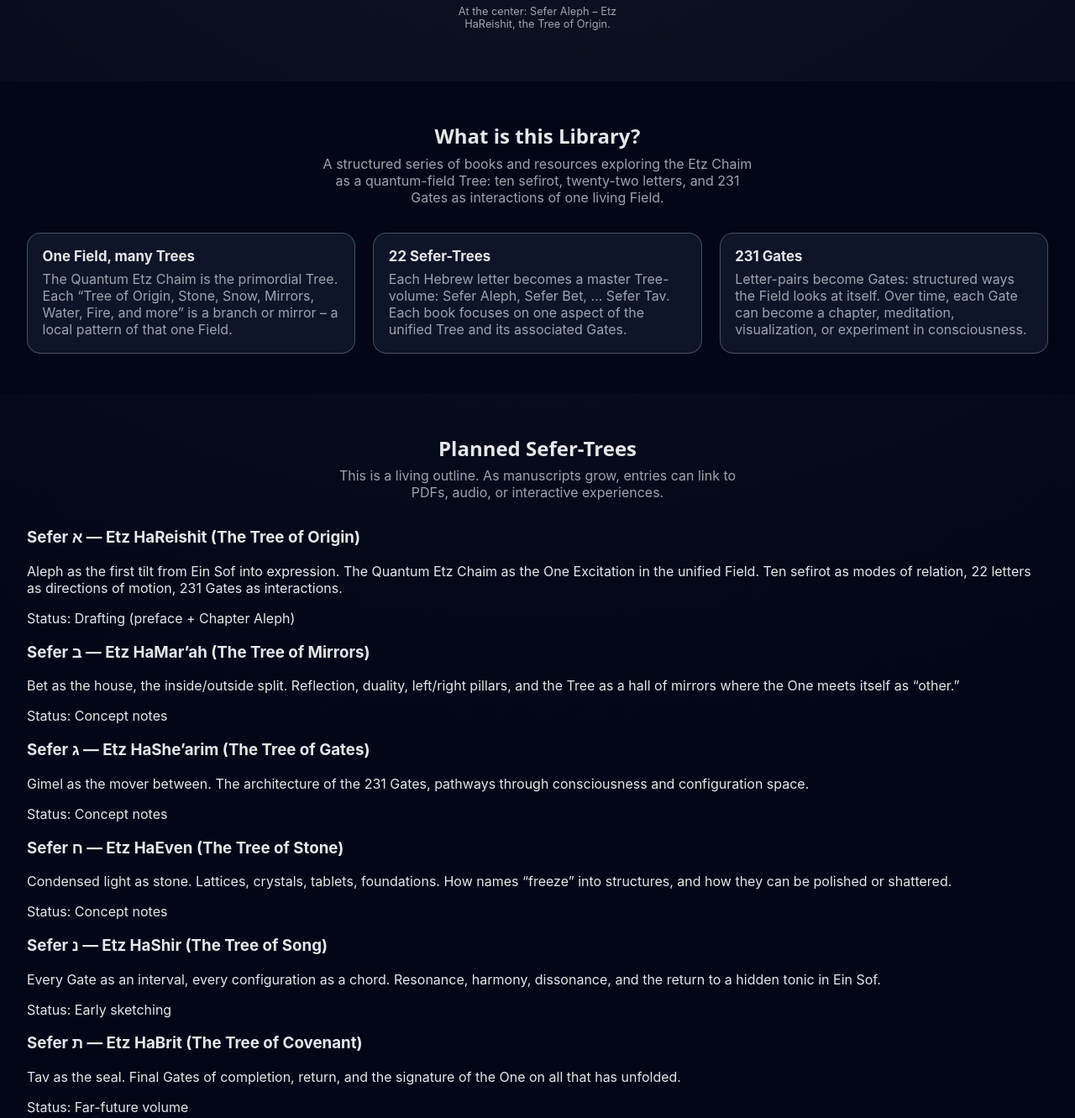
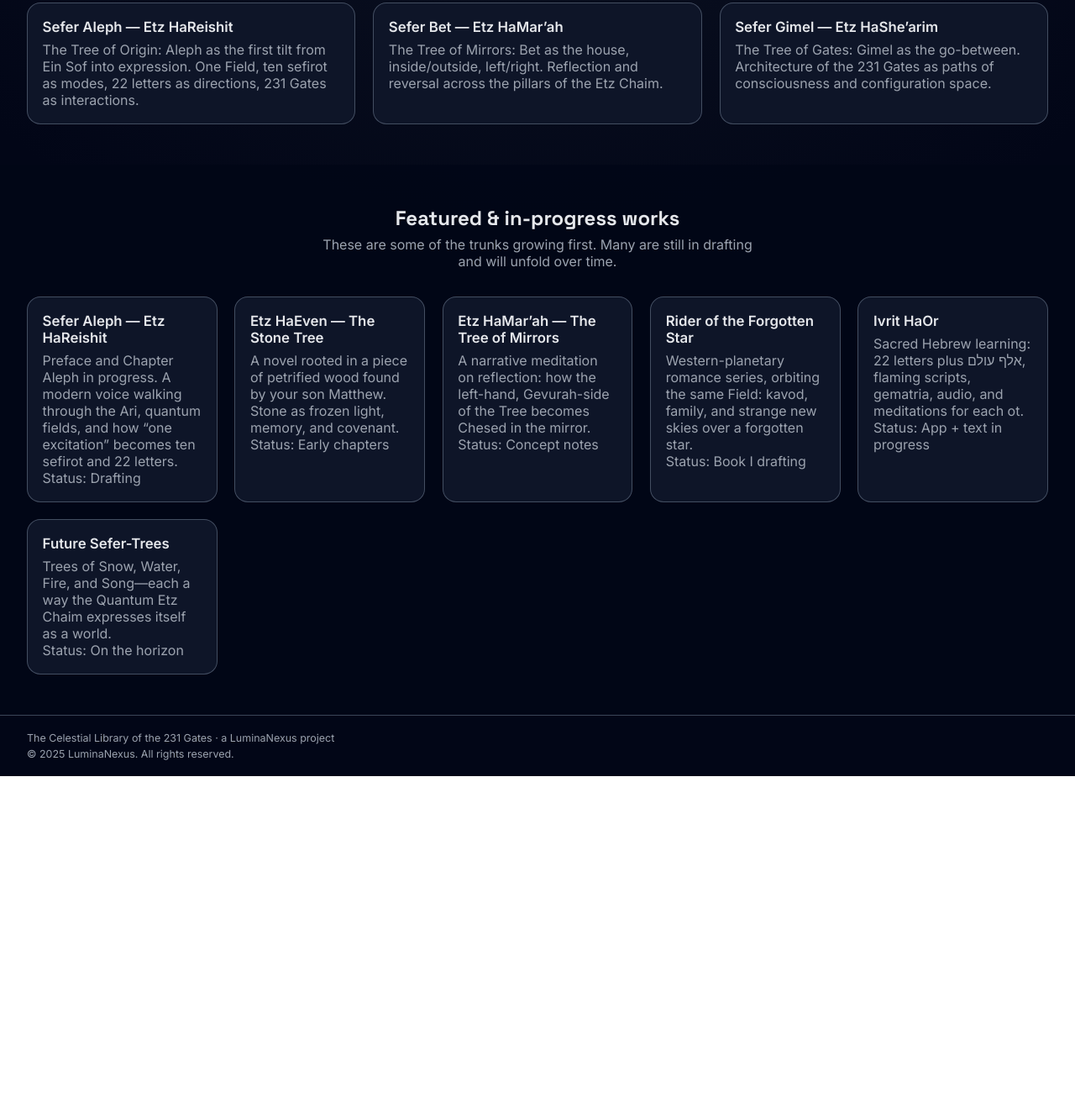
Before and after one commit to richardatf-oss/luminanexus-org-site, a plain HTML site: page library/index.html in a window 1280 px wide. Shown: the part 611-1942 px from the top of the page at 84% size. After the commit the page ends 1535 px from the top, so only its background shows below. Drawn offline with Linux system fonts and the light colour scheme.

Commit message:
Update index.html

```diff
--- a/library/index.html
+++ b/library/index.html
@@ -5,18 +5,24 @@
   <meta name="viewport" content="width=device-width, initial-scale=1.0" />
   <title>The Celestial Library | LuminaNexus</title>
 
-  <!-- Reuse root styles + script -->
   <link rel="stylesheet" href="/styles.css" />
+
+  <!-- Same fonts as home -->
+  <link rel="preconnect" href="https://fonts.googleapis.com">
+  <link rel="preconnect" href="https://fonts.gstatic.com" crossorigin>
+  <link href="https://fonts.googleapis.com/css2?family=Space+Grotesk:wght@400;500;700&family=Inter:wght@400;500;600&display=swap" rel="stylesheet">
+
   <script defer src="/script.js"></script>
 </head>
 <body id="top">
+  <!-- HEADER -->
   <header class="site-header">
     <div class="container header-inner">
       <a href="/" class="brand">
         <span class="brand-mark">LN</span>
         <span class="brand-text">
           <span class="brand-name">LuminaNexus</span>
-          <span class="brand-tagline">Celestial Library</span>
+          <span class="brand-tagline">Light-linked learning</span>
         </span>
       </a>
 
@@ -26,11 +32,11 @@
       </button>
 
       <nav class="site-nav">
-        <a href="/">Home</a>
-        <a href="#about">About</a>
-        <a href="#volumes">Volumes</a>
-        <a href="#status">Project status</a>
+        <a href="/#mission">Mission</a>
+        <a href="/#projects">Projects</a>
+        <a href="/library/">Library</a>
         <a href="/chavruta/">Chavruta</a>
+        <a href="/#get-involved">Get involved</a>
         <a href="/#contact" class="nav-cta">Contact</a>
       </nav>
     </div>
@@ -39,192 +45,138 @@
   <main>
     <!-- HERO -->
     <section class="hero">
-      <div class="container hero-grid">
+      <div class="container hero-inner">
         <div class="hero-text">
           <p class="eyebrow">The Celestial Library of the 231 Gates</p>
-          <h1>
-            Sefer Aleph and the growing forest
-            of Quantum Etz Chaim books.
-          </h1>
+          <h1>The Quantum Etz Chaim in book form.</h1>
           <p class="hero-subtitle">
-            This Library is a long-form exploration of the Quantum Etz Chaim:
-            22 Sefer-Trees, 231 Gates, and the meeting point of Kabbalah and
-            field theory. This page is the quiet reading room at the center.
+            The Library gathers long-form work around the Quantum Etz Chaim:
+            Sefer Aleph, the Trees of Stone and Mirrors, and volumes that weave
+            Kabbalah, physics, and story into one field of light.
           </p>
-          <div class="hero-actions">
-            <a href="#volumes" class="btn primary">Browse planned volumes</a>
-            <a href="/#projects" class="btn ghost">Back to all projects</a>
-          </div>
+          <p class="hero-meta">
+            This is a living outline. As manuscripts grow, each entry can link
+            to PDFs, audio, or interactive pieces.
+          </p>
         </div>
 
         <div class="hero-orbit">
           <div class="orbit">
-            <div class="orbit-core">א</div>
-            <div class="orbit-ring orbit-ring-1"></div>
-            <div class="orbit-ring orbit-ring-2"></div>
-            <div class="orbit-ring orbit-ring-3"></div>
+            <div class="orbit-core">ס</div>
           </div>
           <p class="orbit-caption">
-            At the center: Sefer Aleph – Etz HaReishit, the Tree of Origin.
+            Seferim as orbiting branches of the one Quantum Etz Chaim.
           </p>
         </div>
       </div>
     </section>
 
-    <!-- ABOUT -->
-    <section id="about" class="section section-alt">
+    <!-- OVERVIEW -->
+    <section class="section">
       <div class="container">
         <div class="section-header">
-          <h2>What is this Library?</h2>
+          <h2>What lives in this Library</h2>
           <p>
-            A structured series of books and resources exploring the
-            Etz Chaim as a quantum-field Tree: ten sefirot, twenty-two
-            letters, and 231 Gates as interactions of one living Field.
+            A forest of Sefer-Trees: 22 primary volumes aligned with the Hebrew
+            letters, plus companion works like Rider of the Forgotten Star and
+            Ivrit HaOr.
           </p>
         </div>
 
         <div class="cards-grid">
           <article class="card">
-            <h3>One Field, many Trees</h3>
+            <h3>Sefer Aleph — Etz HaReishit</h3>
             <p>
-              The Quantum Etz Chaim is the primordial Tree. Each “Tree of
-              Origin, Stone, Snow, Mirrors, Water, Fire, and more” is a
-              branch or mirror – a local pattern of that one Field.
+              The Tree of Origin: Aleph as the first tilt from Ein Sof into
+              expression. One Field, ten sefirot as modes, 22 letters as
+              directions, 231 Gates as interactions.
             </p>
           </article>
 
           <article class="card">
-            <h3>22 Sefer-Trees</h3>
+            <h3>Sefer Bet — Etz HaMar’ah</h3>
             <p>
-              Each Hebrew letter becomes a master Tree-volume: Sefer Aleph,
-              Sefer Bet, … Sefer Tav. Each book focuses on one aspect of the
-              unified Tree and its associated Gates.
+              The Tree of Mirrors: Bet as the house, inside/outside, left/right.
+              Reflection and reversal across the pillars of the Etz Chaim.
             </p>
           </article>
 
           <article class="card">
-            <h3>231 Gates</h3>
+            <h3>Sefer Gimel — Etz HaShe’arim</h3>
             <p>
-              Letter-pairs become Gates: structured ways the Field looks at
-              itself. Over time, each Gate can become a chapter, meditation,
-              visualization, or experiment in consciousness.
+              The Tree of Gates: Gimel as the go-between. Architecture of the
+              231 Gates as paths of consciousness and configuration space.
             </p>
           </article>
         </div>
       </div>
     </section>
 
-    <!-- VOLUMES -->
-    <section id="volumes" class="section">
+    <!-- FEATURED MANUSCRIPTS -->
+    <section class="section section-alt">
       <div class="container">
         <div class="section-header">
-          <h2>Planned Sefer-Trees</h2>
+          <h2>Featured & in-progress works</h2>
           <p>
-            This is a living outline. As manuscripts grow, entries can link
-            to PDFs, audio, or interactive experiences.
-          </p>
-        </div>
-
-        <div class="projects-grid">
-          <article class="project">
-            <h3>Sefer א — Etz HaReishit (The Tree of Origin)</h3>
-            <p>
-              Aleph as the first tilt from Ein Sof into expression. The
-              Quantum Etz Chaim as the One Excitation in the unified Field.
-              Ten sefirot as modes of relation, 22 letters as directions of
-              motion, 231 Gates as interactions.
-            </p>
-            <p class="project-meta">Status: Drafting (preface + Chapter Aleph)</p>
-          </article>
-
-          <article class="project">
-            <h3>Sefer ב — Etz HaMar’ah (The Tree of Mirrors)</h3>
-            <p>
-              Bet as the house, the inside/outside split. Reflection, duality,
-              left/right pillars, and the Tree as a hall of mirrors where the
-              One meets itself as “other.”
-            </p>
-            <p class="project-meta">Status: Concept notes</p>
-          </article>
-
-          <article class="project">
-            <h3>Sefer ג — Etz HaShe’arim (The Tree of Gates)</h3>
-            <p>
-              Gimel as the mover between. The architecture of the 231 Gates,
-              pathways through consciousness and configuration space.
-            </p>
-            <p class="project-meta">Status: Concept notes</p>
-          </article>
-
-          <article class="project">
-            <h3>Sefer ח — Etz HaEven (The Tree of Stone)</h3>
-            <p>
-              Condensed light as stone. Lattices, crystals, tablets,
-              foundations. How names “freeze” into structures, and how they
-              can be polished or shattered.
-            </p>
-            <p class="project-meta">Status: Concept notes</p>
-          </article>
-
-          <article class="project">
-            <h3>Sefer נ — Etz HaShir (The Tree of Song)</h3>
-            <p>
-              Every Gate as an interval, every configuration as a chord.
-              Resonance, harmony, dissonance, and the return to a hidden
-              tonic in Ein Sof.
-            </p>
-            <p class="project-meta">Status: Early sketching</p>
-          </article>
-
-          <article class="project">
-            <h3>Sefer ת — Etz HaBrit (The Tree of Covenant)</h3>
-            <p>
-              Tav as the seal. Final Gates of completion, return, and the
-              signature of the One on all that has unfolded.
-            </p>
-            <p class="project-meta">Status: Far-future volume</p>
-          </article>
-        </div>
-      </div>
-    </section>
-
-    <!-- STATUS / CALL TO ACTION -->
-    <section id="status" class="section section-alt">
-      <div class="container">
-        <div class="section-header">
-          <h2>Project status & support</h2>
-          <p>
-            The Celestial Library is a multi-year body of work. LuminaNexus
-            holds the container; you and a small circle of collaborators
-            help grow the forest.
+            These are some of the trunks growing first. Many are still in
+            drafting and will unfold over time.
           </p>
         </div>
 
         <div class="cards-grid">
           <article class="card">
-            <h3>Writing & editing</h3>
+            <h3>Sefer Aleph — Etz HaReishit</h3>
             <p>
-              Long-form drafting for Sefer Aleph has begun. Additional
-              volumes will come online as the voice and structure settle.
+              Preface and Chapter Aleph in progress. A modern voice walking
+              through the Ari, quantum fields, and how “one excitation”
+              becomes ten sefirot and 22 letters.
             </p>
+            <p class="project-meta">Status: Drafting</p>
           </article>
 
           <article class="card">
-            <h3>Art & design</h3>
+            <h3>Etz HaEven — The Stone Tree</h3>
             <p>
-              Sacred art for the Trees and Gates—flaming letters, sigils,
-              diagrams—will be added as standalone galleries and in-book
-              plates.
+              A novel rooted in a piece of petrified wood found by your son
+              Matthew. Stone as frozen light, memory, and covenant.
             </p>
+            <p class="project-meta">Status: Early chapters</p>
           </article>
 
           <article class="card">
-            <h3>Ways to help</h3>
+            <h3>Etz HaMar’ah — The Tree of Mirrors</h3>
             <p>
-              Editors, rabbinic readers, physicists, designers, and
-              supporters are welcome. Reach out via the main LuminaNexus
-              contact form to learn more.
+              A narrative meditation on reflection: how the left-hand,
+              Gevurah-side of the Tree becomes Chesed in the mirror.
             </p>
+            <p class="project-meta">Status: Concept notes</p>
+          </article>
+
+          <article class="card">
+            <h3>Rider of the Forgotten Star</h3>
+            <p>
+              Western-planetary romance series, orbiting the same Field:
+              kavod, family, and strange new skies over a forgotten star.
+            </p>
+            <p class="project-meta">Status: Book I drafting</p>
+          </article>
+
+          <article class="card">
+            <h3>Ivrit HaOr</h3>
+            <p>
+              Sacred Hebrew learning: 22 letters plus אלף עולם, flaming
+              scripts, gematria, audio, and meditations for each ot.
+            </p>
+            <p class="project-meta">Status: App + text in progress</p>
+          </article>
+
+          <article class="card">
+            <h3>Future Sefer-Trees</h3>
+            <p>
+              Trees of Snow, Water, Fire, and Song—each a way the Quantum Etz
+              Chaim expresses itself as a world.
+            </p>
+            <p class="project-meta">Status: On the horizon</p>
           </article>
         </div>
       </div>
```
